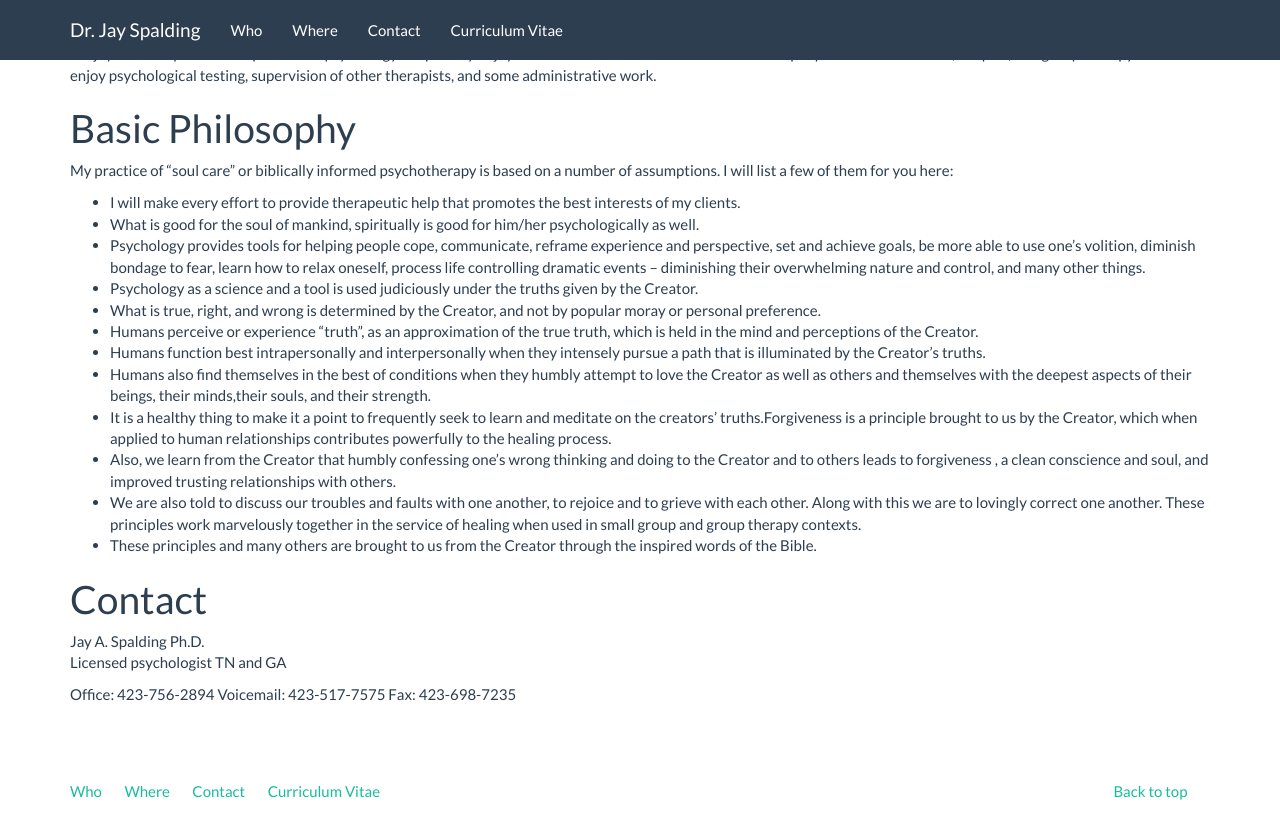
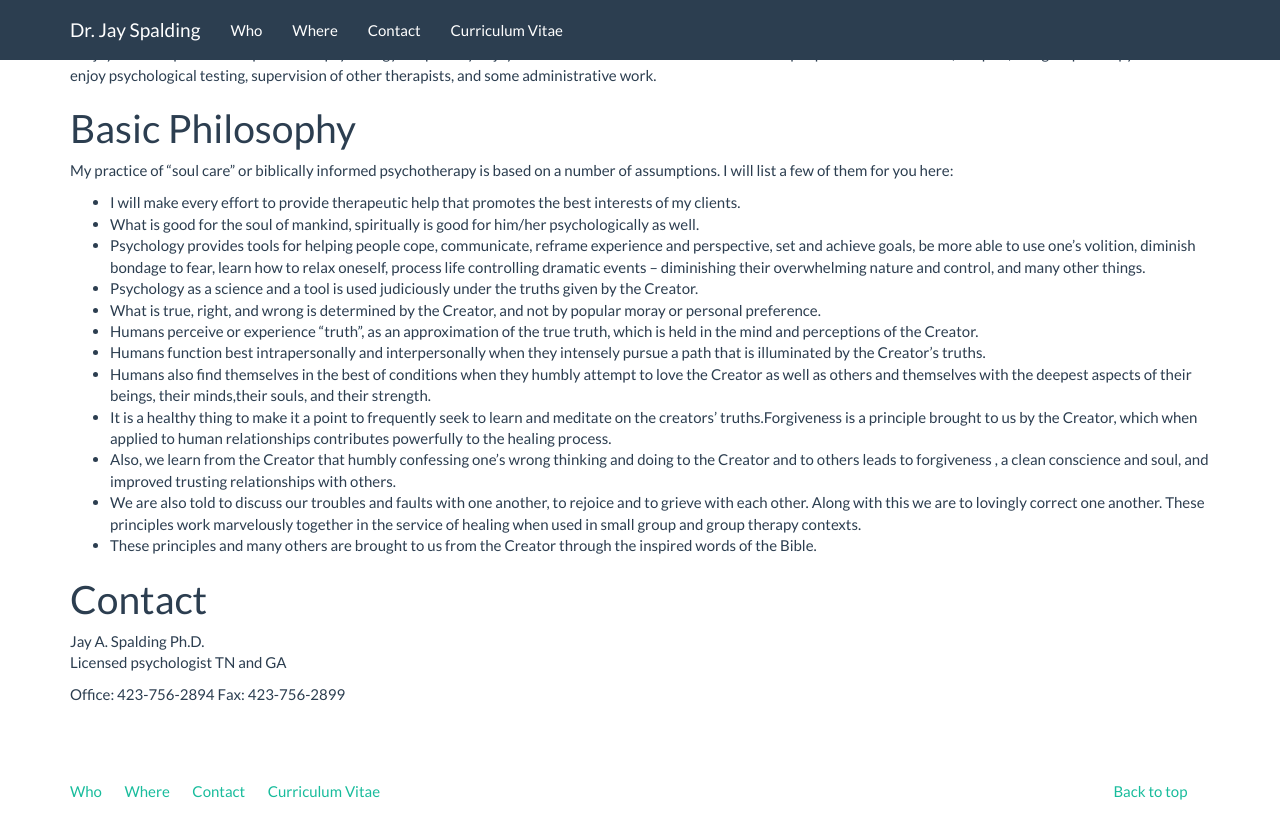
Before and after one commit to fotoetienne/jayspalding, a Jekyll site: the page built from index.md, in a window 1280 px wide and 900 px high, scrolled down 1225 px. Shown: the top 839 px of the window. Built offline with Jekyll 4.4.1, drawn with Linux system fonts in a browser that asks for light colours; nearby versions of some CDN libraries.

Commit message:
Update index.md

```diff
--- a/index.md
+++ b/index.md
@@ -63,5 +63,4 @@ Jay A. Spalding Ph.D.
 Licensed psychologist TN and GA
 
 Office: 423-756-2894
-Voicemail: 423-517-7575
-Fax: 423-698-7235
+Fax: 423-756-2899
```
